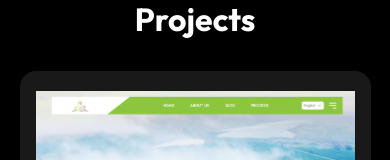
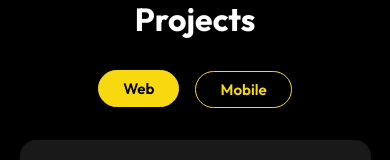
Before and after one commit to yeabtsega45/My-Portfolio, a React (Create React App) app: page /project in a window 390 px wide. Shown: the part 571-731 px from the top of the page. Built offline with nearby package versions, Linux system fonts and the light colour scheme.

Commit message:
Implement mobile project tab functionality in Work component, update MobileData with new assets and links, and enhance WorkCard styles for better presentation. Add CSS for project tabs and adjust image classes for mobile compatibility.

```diff
--- /dev/null
+++ b/src/Components/MobileCard.js
@@ -0,0 +1,35 @@
+import React from "react";
+import "./WorkCard.css";
+import { NavLink } from "react-router-dom";
+
+function MobileCard(props) {
+  return (
+    <div className="project-card">
+      <img src={props.imgsrc} alt="mobile-project-img" className="mobile-img" />
+      <h2 className="project-title">{props.title}</h2>
+      <div className="pro-details">
+        <p>{props.text}</p>
+
+        <div className="pro-btns">
+          {props.android && (
+            <NavLink to={props.android} className="btn">
+              Android
+            </NavLink>
+          )}
+          {props.iOS && (
+            <NavLink to={props.iOS} className="btn">
+              iOS
+            </NavLink>
+          )}
+          {props.source && (
+            <NavLink to={props.source} className="btn">
+              Source
+            </NavLink>
+          )}
+        </div>
+      </div>
+    </div>
+  );
+}
+
+export default MobileCard;
--- a/src/Components/MobileData.js
+++ b/src/Components/MobileData.js
@@ -1,6 +1,6 @@
 import pro1 from "../assets/Ezra Android.jpg";
-import pro2 from "../assets/Ezra Android.jpg";
-import pro3 from "../assets/Ezra Android.jpg";
+import pro2 from "../assets/KB Outfit.png";
+import pro3 from "../assets/Ella Tech.png";
 
 const MobileData = [
   {
@@ -14,7 +14,7 @@ const MobileData = [
   {
     imgsrc: pro2,
     title: "KB Outfit",
-    text: "E-commerce application for seamless shopping experience, built with React Native CLI.",
+    text: "E-commerce application for seamless shopping, built with React Native CLI.",
     android: "https://github.com/yeabtsega45/outfit-ecommerce-mobile-app--react-native/releases/tag/v1.0.0",
     iOS: "",
     source: "https://github.com/yeabtsega45/outfit-ecommerce-mobile-app--react-native",
@@ -23,7 +23,7 @@ const MobileData = [
     imgsrc: pro3,
     title: "Ella Tech",
     text: "A product management mobile app built with Expo and NativeWind.",
-    android: "",
+    android: "https://expo.dev/artifacts/eas/mT1rwu3SL676bBd1d2aJ5b.apk",
     iOS: "",
     source: "https://github.com/yeabtsega45/ellatech-expo-app--mobile",
   }
--- a/src/Components/Work.js
+++ b/src/Components/Work.js
@@ -1,14 +1,33 @@
-import React from "react";
+import React, { useState } from "react";
 import "./WorkCard.css";
 import WorkCard from "./WorkCard";
 import WorkCardData from "./WorkCardData";
+import MobileData from "./MobileData";
+import MobileCard from "./MobileCard";
 
 function Work() {
+  const [activeTab, setActiveTab] = useState("web");
+
   return (
     <div className="work-container">
       <h1 className="project-heading">Projects</h1>
+      <div className="project-tabs">
+        <button
+          className={`project-tab ${activeTab === "web" ? "active" : ""}`}
+          onClick={() => setActiveTab("web")}
+        >
+          Web
+        </button>
+        <button
+          className={`project-tab ${activeTab === "mobile" ? "active" : ""}`}
+          onClick={() => setActiveTab("mobile")}
+        >
+          Mobile
+        </button>
+      </div>
       <div className="project-container">
-        {WorkCardData.map((val, ind) => {
+        {activeTab === "web"
+          ? WorkCardData.map((val, ind) => {
               return (
                 <WorkCard
                   key={ind}
@@ -19,6 +38,19 @@ function Work() {
                   source={val.source}
                 />
               );
+            })
+          : MobileData.map((val, ind) => {
+              return (
+                <MobileCard
+                  key={ind}
+                  imgsrc={val.imgsrc}
+                  title={val.title}
+                  text={val.text}
+                  android={val.android}
+                  iOS={val.iOS}
+                  source={val.source}
+                />
+              );
             })}
       </div>
     </div>
--- a/src/Components/WorkCard.css
+++ b/src/Components/WorkCard.css
@@ -1,6 +1,31 @@
 .project-heading {
   text-align: center;
   padding: 4rem 0 2rem 0;
+}
+.project-tabs {
+  display: flex;
+  justify-content: center;
+  gap: 1rem;
+  margin-bottom: 2rem;
+}
+.project-tab {
+  background: transparent;
+  border: 1px solid #f8d90f;
+  color: #f8d90f;
+  padding: 0.5rem 1.5rem;
+  border-radius: 999px;
+  cursor: pointer;
+  font-weight: 600;
+  font-size: 0.95rem;
+  transition: background 0.3s ease, color 0.3s ease, transform 0.2s ease;
+}
+.project-tab.active {
+  background: #f8d90f;
+  color: #000;
+  transform: translateY(-1px);
+}
+.project-tab:hover {
+  transform: translateY(-1px);
 }
 .project-container {
   max-width: 1140px;
@@ -19,10 +44,14 @@
 .project-card:hover {
   transform: scale(1.05);
 }
-.project-card img {
+.web-img {
   width: 100%;
-  /* border-top-left-radius: 16px;
-    border-top-right-radius: 16px; */
+}
+.mobile-img {
+  object-fit: contain;
+  height: 150px;
+  width: 100%;
+  margin: 0 auto;
 }
 .project-title {
   color: white;
--- a/src/Components/WorkCard.js
+++ b/src/Components/WorkCard.js
@@ -5,7 +5,7 @@ import { NavLink } from "react-router-dom";
 function WorkCard(props) {
   return (
     <div className="project-card">
-      <img src={props.imgsrc} alt="project-img" />
+      <img src={props.imgsrc} alt="project-img" className="web-img" />
       <h2 className="project-title">{props.title}</h2>
       <div className="pro-details">
         <p>{props.text}</p>
```
Also changed, not shown: src/assets/Ella Tech.png (added), src/assets/KB Outfit.png (added). Lines whose indentation alone changed are shown as unchanged.
